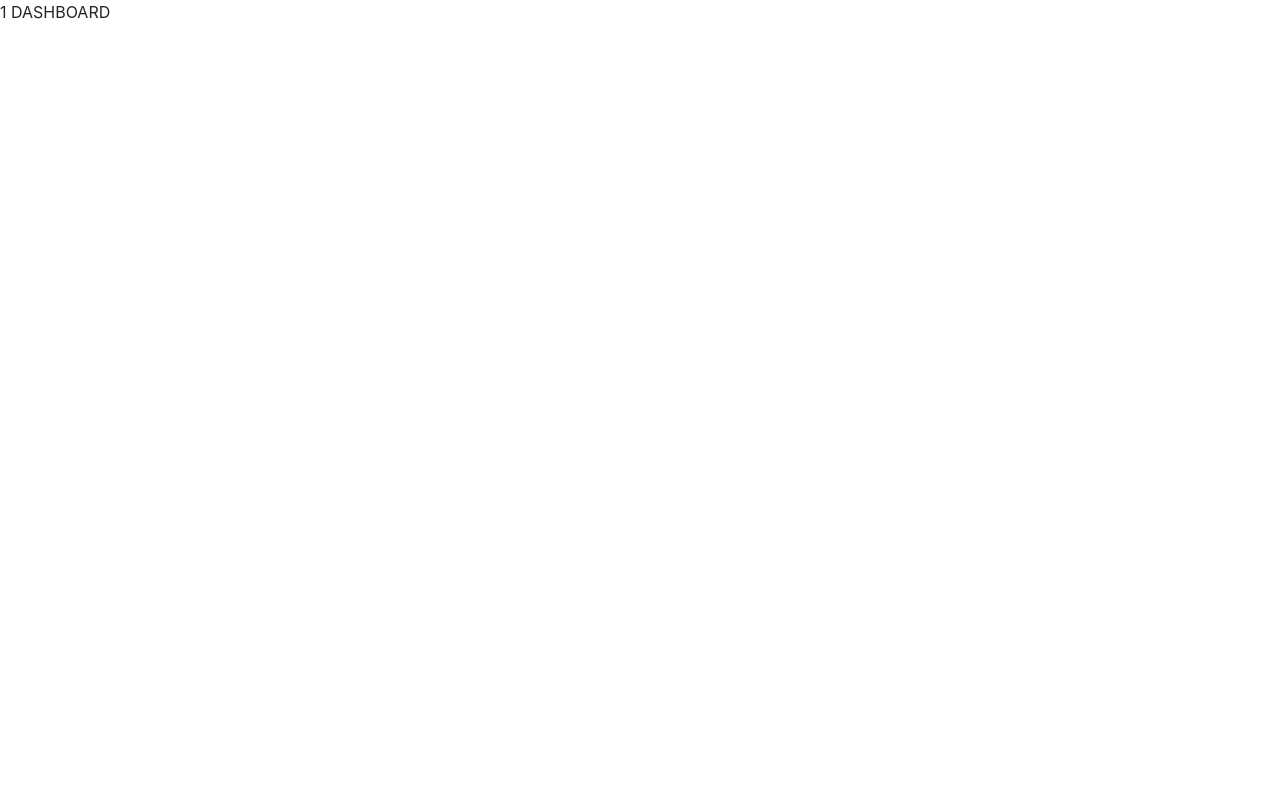
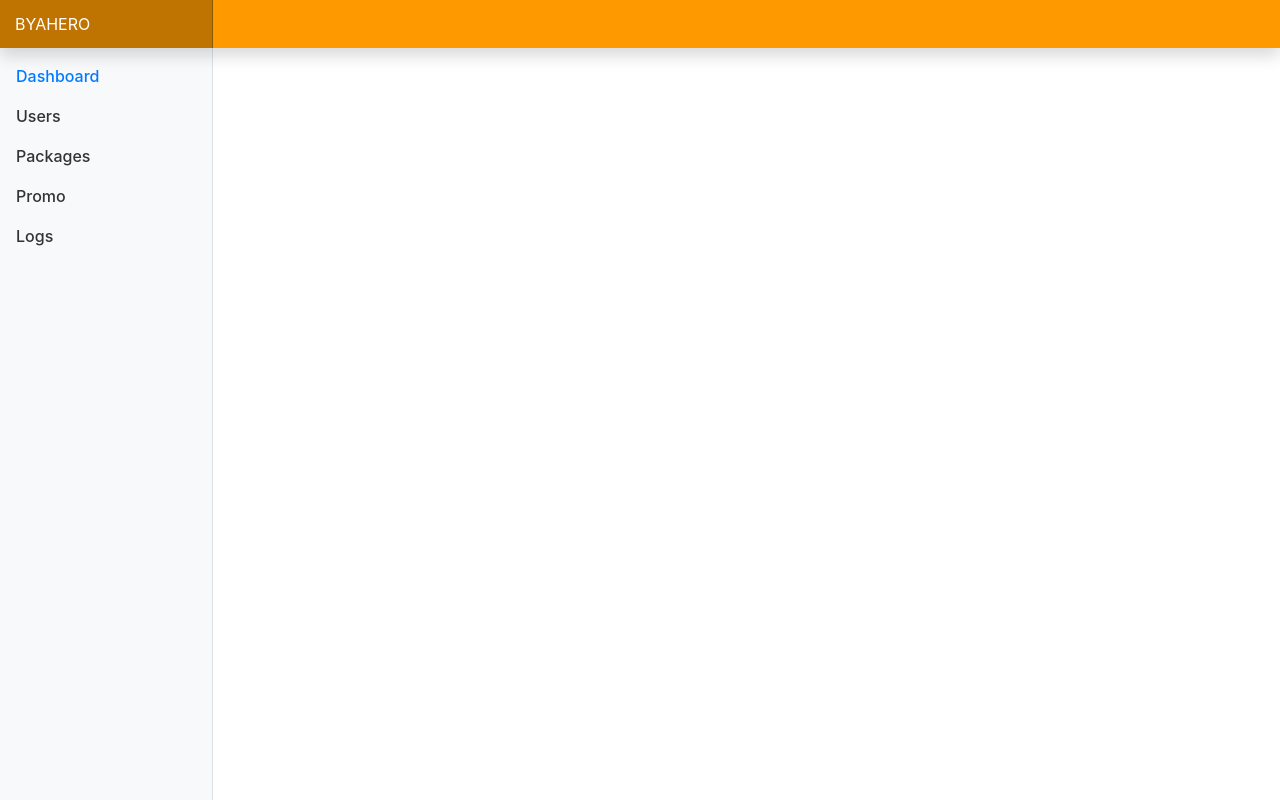
Before and after one commit to msvictorino/byahero2, a CodeIgniter app: page /database/index.php/admin/index in a window 1280 px wide. Before the commit the page is almost empty. Run offline with CodeIgniter, Linux system fonts and the light colour scheme; some libraries are stand-ins or nearby versions.

Commit message:
Admin side, fix header and navbar with sidebar responsive.

```diff
--- a/application/config/routes.php
+++ b/application/config/routes.php
@@ -57,3 +57,6 @@
 $route["promo"] = "frontend/promo";
 $route["package"] = "frontend/package";
 $route["contact"] = "frontend/contact";
+
+
+$route["logout"] = "frontend/logout";
--- a/application/controllers/Admin.php
+++ b/application/controllers/Admin.php
@@ -12,7 +12,7 @@
     public function index(){
         // echo password_hash("secret", PASSWORD_DEFAULT);
 #        $2y$10$3u6fX1hjLRtI/Nzhaj82BOA2A0ZQSQz9yMa0XGPrD3h0o5qKAwhLm
-        echo password_verify("secret", "$2y$10$3u6fX1hjLRtI/Nzhaj82BOA2A0ZQSQz9yMa0XGPrD3h0o5qKAwhLm");
+        // echo password_verify("secret", "$2y$10$3u6fX1hjLRtI/Nzhaj82BOA2A0ZQSQz9yMa0XGPrD3h0o5qKAwhLm");
         $data["curr_path"] = $this->uri->segment(1);
         $this->load->view('backend/includes/header', $data);
         $this->load->view('backend/index');
--- a/application/controllers/Frontend.php
+++ b/application/controllers/Frontend.php
@@ -47,6 +47,10 @@
         $this->load->view('frontend/includes/footer');
     }
 
+    public function logout(){
+        $this->session->sess_destroy();
+    }
+
 
 
 }
--- a/application/views/backend/includes/footer.php
+++ b/application/views/backend/includes/footer.php
@@ -1,8 +1,15 @@
+
+
+
+      </main>
+    </div>
+</div>
+
 <!-- jQuery (necessary for Bootstrap's JavaScript plugins) -->
-<script src="https://ajax.googleapis.com/ajax/libs/jquery/1.12.4/jquery.min.js"></script>
+<!-- <script src="https://ajax.googleapis.com/ajax/libs/jquery/1.12.4/jquery.min.js"></script> -->
     <!-- Include all compiled plugins (below), or include individual files as needed -->
-    <script src="<?= base_url().'assets/js/bootstrap.min.js'?>"></script>
-    <script src="<?= base_url().'assets/js/jquery.min.js'?>"></script>
+    <!-- <script src="<?= base_url().'assets/js/bootstrap.min.js'?>"></script>
+    <script src="<?= base_url().'assets/vendor/js/jquery.js'?>"></script> -->
 
   </body>
 </html>
--- a/application/views/backend/includes/header.php
+++ b/application/views/backend/includes/header.php
@@ -11,11 +11,22 @@
     <link href="<?= base_url().'assets/css/bootstrap.min.css'?>" rel="stylesheet">
     <link rel="stylesheet" href="<?= base_url() ?>assets/vendor/css/fontawesome.css">
 
+    <link rel="stylesheet" href="<?= base_url() ?>assets/custom/backend/css/dashboard.css">
     <!-- Scripts -->
     <script src="<?= base_url() ?>assets/vendor/js/sweetalert.js"></script>
     <script src="<?= base_url() ?>assets/vendor/js/jquery-3.3.1.slim.min.js"></script>
     <script src="<?= base_url() ?>assets/vendor/js/ajax.js"></script>
     <script src="<?= base_url() ?>assets/js/bootstrap.min.js"></script>
+    <script src="<?= base_url() ?>assets/custom/backend/js/backend.js"></script>
 
   </head>
   <body>
+
+
+<?php $this->load->view("backend/includes/navbar"); ?>
+
+
+<div class="container-fluid">
+  <div class="row">
+
+    <?php $this->load->view("backend/includes/sidebar"); ?>
--- a/application/views/backend/includes/navbar.php
+++ b/application/views/backend/includes/navbar.php
@@ -0,0 +1,45 @@
+<nav class="navbar navbar-dark fixed-top flex-md-nowrap p-0 shadow" style="background-color: #FE9900;">
+    <button class="navbar-toggler d-md-none" type="button" data-toggle="collapse" data-target="#navbarTogglerDemo03" aria-controls="navbarTogglerDemo03" aria-expanded="false" aria-label="Toggle navigation">
+        <span class="navbar-toggler-icon"></span>
+    </button>
+    <a class="navbar-brand col-sm-3 col-md-2 mr-0" href="#">BYAHERO</a>
+    <!-- <input class="form-control form-control-dark w-100" type="text" placeholder="Search" aria-label="Search"> -->
+
+    <div class="collapse navbar-collapse d-md-none" id="navbarTogglerDemo03">
+        <ul class="navbar-nav px-3">
+            <li class="nav-item">
+                <a class="nav-link text-nowrap active" href="#">
+                <span data-feather="home"></span>
+                Dashboard <span class="sr-only">(current)</span>
+                </a>
+            </li>
+            <li class="nav-item text-nowrap">
+                <a class="nav-link" href="#">
+                <span data-feather="file"></span>
+                Users
+                </a>
+            </li>
+            <li class="nav-item text-nowrap">
+                <a class="nav-link" href="#">
+                <span data-feather="shopping-cart"></span>
+                Packages
+                </a>
+            </li>
+            <li class="nav-item text-nowrap">
+                <a class="nav-link" href="#">
+                <span data-feather="users"></span>
+                Promo
+                </a>
+            </li>
+            <li class="nav-item text-nowrap" >
+                <a class="nav-link" href="#">
+                <span data-feather="bar-chart-2"></span>
+                Logs
+                </a>
+            </li>
+            <li class="nav-item text-nowrap">
+                <a class="nav-link" href="#">Sign out</a>
+            </li>
+        </ul>
+    </div>
+</nav>
--- /dev/null
+++ b/application/views/backend/includes/sidebar.php
@@ -0,0 +1,69 @@
+    <nav class="col-md-2 d-none d-md-block bg-light sidebar">
+      <div class="sidebar-sticky">
+        <ul class="nav flex-column">
+          <li class="nav-item">
+            <a class="nav-link active" href="#">
+              <span data-feather="home"></span>
+              Dashboard <span class="sr-only">(current)</span>
+            </a>
+          </li>
+          <li class="nav-item">
+            <a class="nav-link" href="#">
+              <span data-feather="file"></span>
+              Users
+            </a>
+          </li>
+          <li class="nav-item">
+            <a class="nav-link" href="#">
+              <span data-feather="shopping-cart"></span>
+              Packages
+            </a>
+          </li>
+          <li class="nav-item">
+            <a class="nav-link" href="#">
+              <span data-feather="users"></span>
+              Promo
+            </a>
+          </li>
+          <li class="nav-item">
+            <a class="nav-link" href="#">
+              <span data-feather="bar-chart-2"></span>
+              Logs
+            </a>
+          </li>
+        </ul>
+
+        <!-- <h6 class="sidebar-heading d-flex justify-content-between align-items-center px-3 mt-4 mb-1 text-muted">
+          <span>Saved reports</span>
+          <a class="d-flex align-items-center text-muted" href="#">
+            <span data-feather="plus-circle"></span>
+          </a>
+        </h6>
+        <ul class="nav flex-column mb-2">
+          <li class="nav-item">
+            <a class="nav-link" href="#">
+              <span data-feather="file-text"></span>
+              Current month
+            </a>
+          </li>
+          <li class="nav-item">
+            <a class="nav-link" href="#">
+              <span data-feather="file-text"></span>
+              Last quarter
+            </a>
+          </li>
+          <li class="nav-item">
+            <a class="nav-link" href="#">
+              <span data-feather="file-text"></span>
+              Social engagement
+            </a>
+          </li>
+          <li class="nav-item">
+            <a class="nav-link" href="#">
+              <span data-feather="file-text"></span>
+              Year-end sale
+            </a>
+          </li>
+        </ul> -->
+      </div>
+    </nav>
--- a/application/views/frontend/includes/header.php
+++ b/application/views/frontend/includes/header.php
@@ -16,7 +16,7 @@
     <script src="<?= base_url() ?>assets/vendor/js/jquery-3.3.1.slim.min.js"></script>
     <script src="<?= base_url() ?>assets/vendor/js/ajax.js"></script>
     <script src="<?= base_url() ?>assets/js/bootstrap.min.js"></script>
-    <script src="<?= base_url() ?>assets/custom/js/frontend.js"></script>
+    <script src="<?= base_url() ?>assets/custom/frontend/js/frontend.js"></script>
 
   </head>
   <body>
--- /dev/null
+++ b/assets/custom/backend/css/dashboard.css
@@ -0,0 +1,102 @@
+.feather {
+    width: 16px;
+    height: 16px;
+    vertical-align: text-bottom;
+  }
+
+  /*
+   * Sidebar
+   */
+
+  .sidebar {
+    position: fixed;
+    top: 0;
+    bottom: 0;
+    left: 0;
+    z-index: 100; /* Behind the navbar */
+    padding: 48px 0 0; /* Height of navbar */
+    box-shadow: inset -1px 0 0 rgba(0, 0, 0, .1);
+  }
+
+  .sidebar-sticky {
+    position: relative;
+    top: 0;
+    height: calc(100vh - 48px);
+    padding-top: .5rem;
+    overflow-x: hidden;
+    overflow-y: auto; /* Scrollable contents if viewport is shorter than content. */
+  }
+
+  @supports ((position: -webkit-sticky) or (position: sticky)) {
+    .sidebar-sticky {
+      position: -webkit-sticky;
+      position: sticky;
+    }
+  }
+
+  .sidebar .nav-link {
+    font-weight: 500;
+    color: #333;
+  }
+
+  .sidebar .nav-link .feather {
+    margin-right: 4px;
+    color: #999;
+  }
+
+  .sidebar .nav-link.active {
+    color: #007bff;
+  }
+
+  .sidebar .nav-link:hover .feather,
+  .sidebar .nav-link.active .feather {
+    color: inherit;
+  }
+
+  .sidebar-heading {
+    font-size: .75rem;
+    text-transform: uppercase;
+  }
+
+  /*
+   * Content
+   */
+
+  [role="main"] {
+    padding-top: 133px; /* Space for fixed navbar */
+  }
+
+  @media (min-width: 768px) {
+    [role="main"] {
+      padding-top: 48px; /* Space for fixed navbar */
+    }
+  }
+
+  /*
+   * Navbar
+   */
+
+  .navbar-brand {
+    padding-top: .75rem;
+    padding-bottom: .75rem;
+    font-size: 1rem;
+    background-color: rgba(0, 0, 0, .25);
+    box-shadow: inset -1px 0 0 rgba(0, 0, 0, .25);
+  }
+
+  .navbar .form-control {
+    padding: .75rem 1rem;
+    border-width: 0;
+    border-radius: 0;
+  }
+
+  .form-control-dark {
+    color: #fff;
+    background-color: rgba(255, 255, 255, .1);
+    border-color: rgba(255, 255, 255, .1);
+  }
+
+  .form-control-dark:focus {
+    border-color: transparent;
+    box-shadow: 0 0 0 3px rgba(255, 255, 255, .25);
+  }
```
Also changed, not shown: assets/custom/backend/js/backend.js (added), assets/custom/frontend/js/frontend.js (renamed from assets/custom/js/frontend.js), 1 other file.
